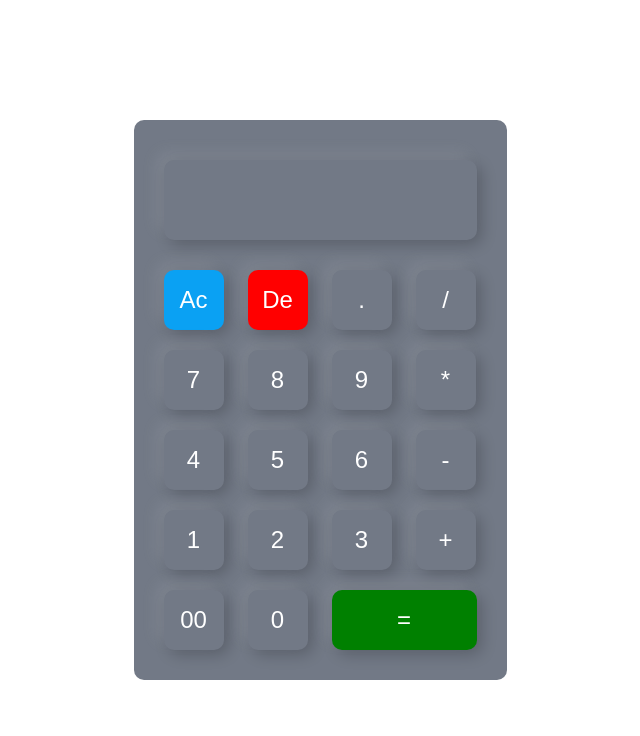
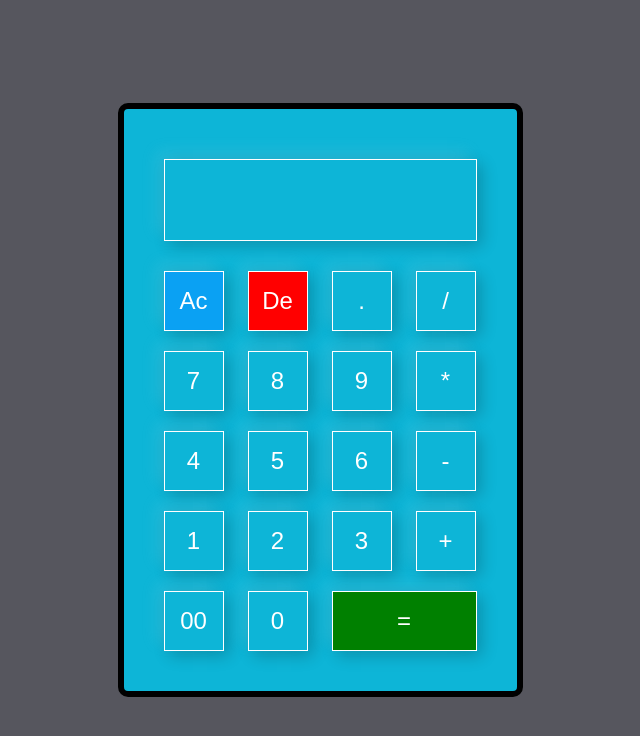
Before and after one commit to BadhepallySaiGanesh/ganesh-Calculator, a plain HTML site: page index.html in a window 1280 px wide. Shown: the whole page, without its empty margins (320-960 px from the left). Drawn offline with Linux system fonts and the light colour scheme.

Commit message:
OKAY DONE

```diff
--- a/index.html
+++ b/index.html
@@ -14,23 +14,23 @@
         .container{
             width: 100%;
             height: 100vh;
-            /* background:rgb(86, 86, 94); */
+            background:rgb(86, 86, 94);
             display: flex;
             align-items: center;
             justify-content: center;
 
         }
         .calculator{
-            background:rgb(114, 121, 134);
-            padding: 20px;
+            background:rgb(13,181,215);
+            padding: 30px;
             border-radius: 10px;
+             border: 6px solid black;
         }
         .calculator form input{
             border: 0;
             outline: 0;
             width: 60px;
             height: 60px;
-            border-radius: 10px;
             box-shadow: -8px -8px 15px rgba(225,225,225,0.1),5px 5px 15px rgba(0,0,0,0.2);
             background: transparent;
             font-size: 20px;
@@ -39,8 +39,8 @@
             cursor: pointer;
             margin: 10px;
             font-size: x-large;
-             /* border: 1px solid ;
-            font-size: 700;  */
+             border: 1px solid ;
+            font-size: 700;
         }
         form .bigsize{
             display: flex;
```
